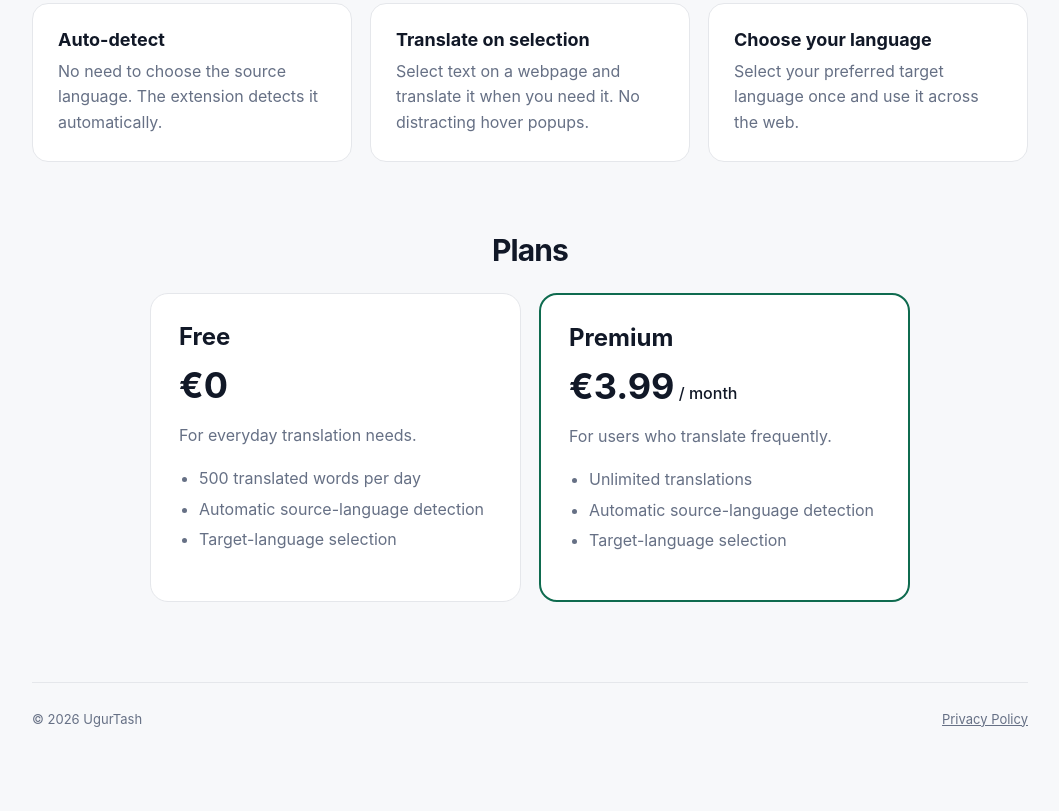
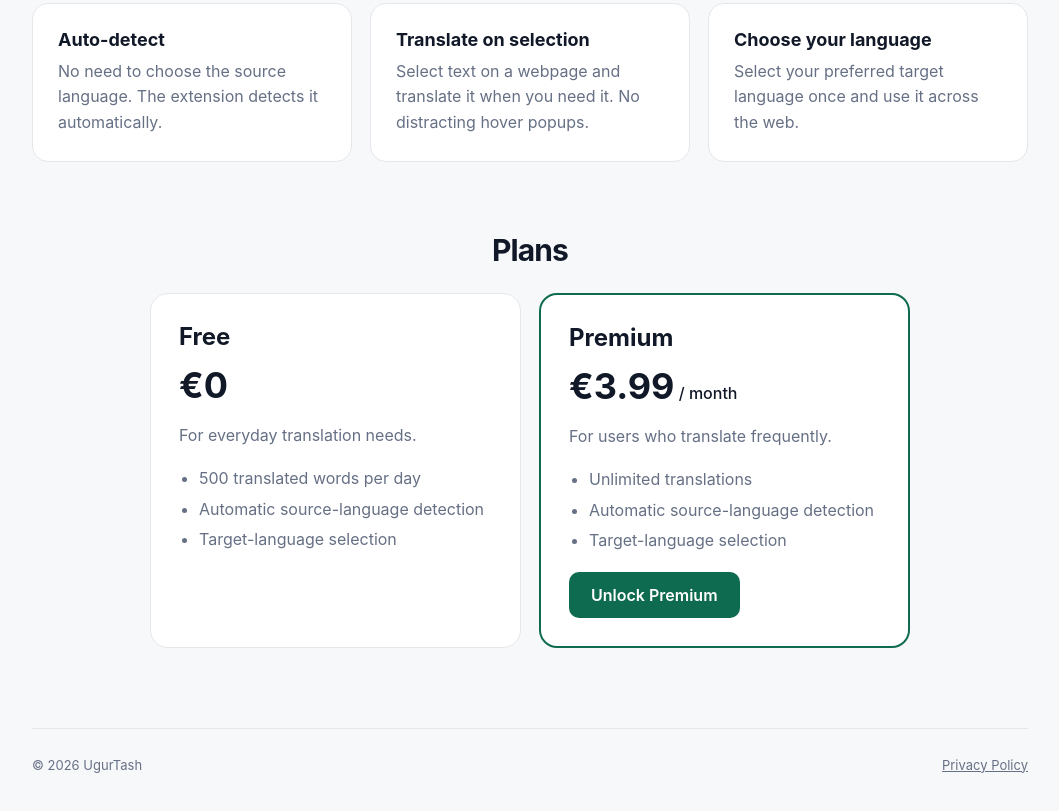
Before and after one commit to ugurtash/auto-translator-by-ugurtash, a plain HTML site: page index.html in a window 1280 px wide. Shown: the part 636-1447 px from the top of the page, without its empty margins (110-1169 px from the left). Before the commit the page ends 1419 px from the top, so only its background shows below. Drawn offline with Linux system fonts and the light colour scheme.

Commit message:
Sync index.html

```diff
--- a/index.html
+++ b/index.html
@@ -39,7 +39,7 @@ footer a{color:var(--muted)}
 <h2 class="section-title">Plans</h2>
 <section class="pricing">
 <div class="price"><h2>Free</h2><div class="amount">€0</div><p>For everyday translation needs.</p><ul><li>500 translated words per day</li><li>Automatic source-language detection</li><li>Target-language selection</li></ul></div>
-<div class="price featured"><h2>Premium</h2><div class="amount">€3.99<span style="font-size:16px;font-weight:500"> / month</span></div><p>For users who translate frequently.</p><ul><li>Unlimited translations</li><li>Automatic source-language detection</li><li>Target-language selection</li></ul></div>
+<div class="price featured"><h2>Premium</h2><div class="amount">€3.99<span style="font-size:16px;font-weight:500"> / month</span></div><p>For users who translate frequently.</p><ul><li>Unlimited translations</li><li>Automatic source-language detection</li><li>Target-language selection</li></ul><a class="cta" href="https://auto-translator-by-ugurtash.lemonsqueezy.com/checkout/buy/2269476f-19bf-4668-9afb-135b2aaa285b" target="_blank" rel="noopener">Unlock Premium</a></div>
 </section>
 <footer><span>© 2026 UgurTash</span><a href="privacy.html">Privacy Policy</a></footer>
 </div>
```
